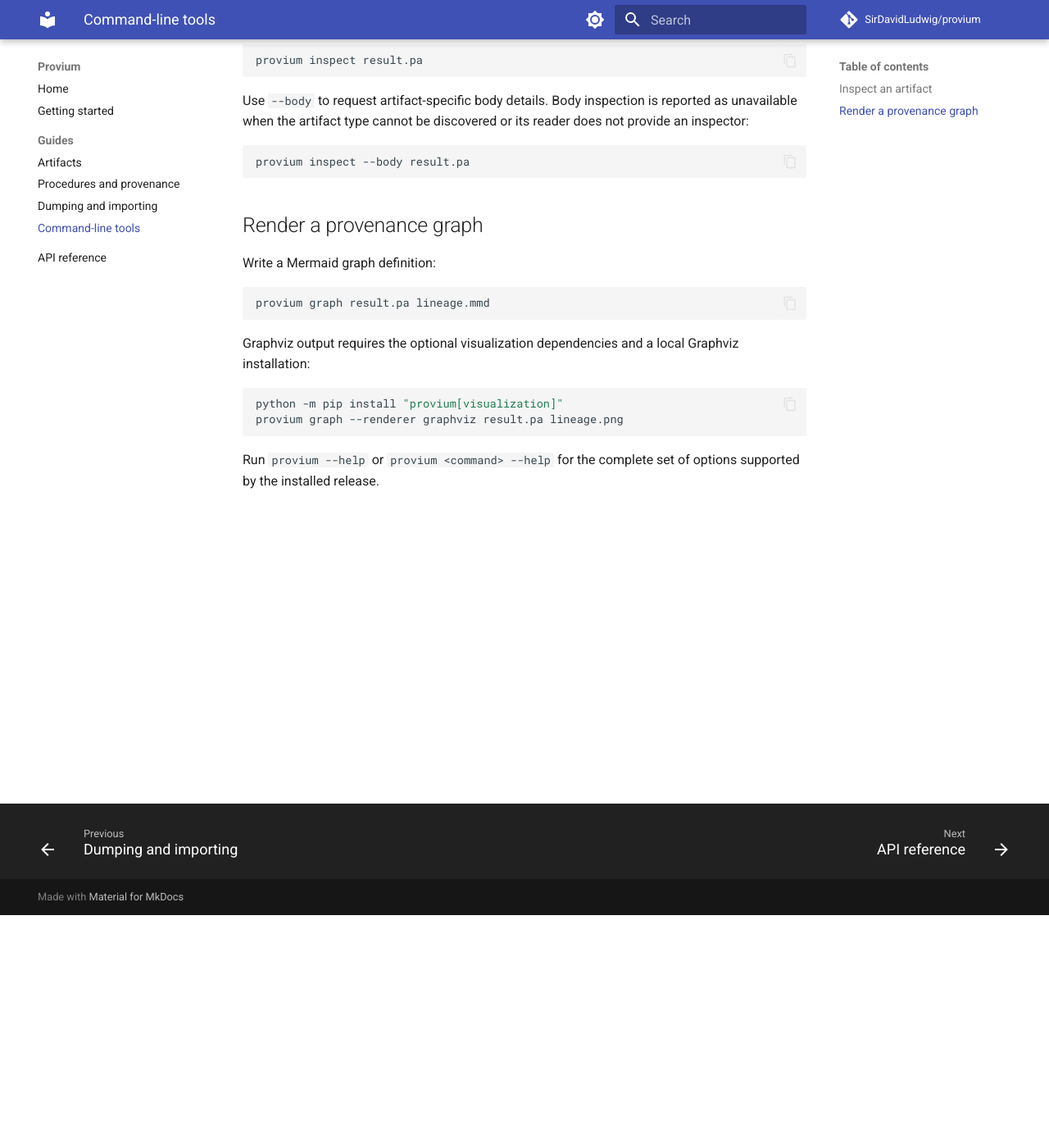
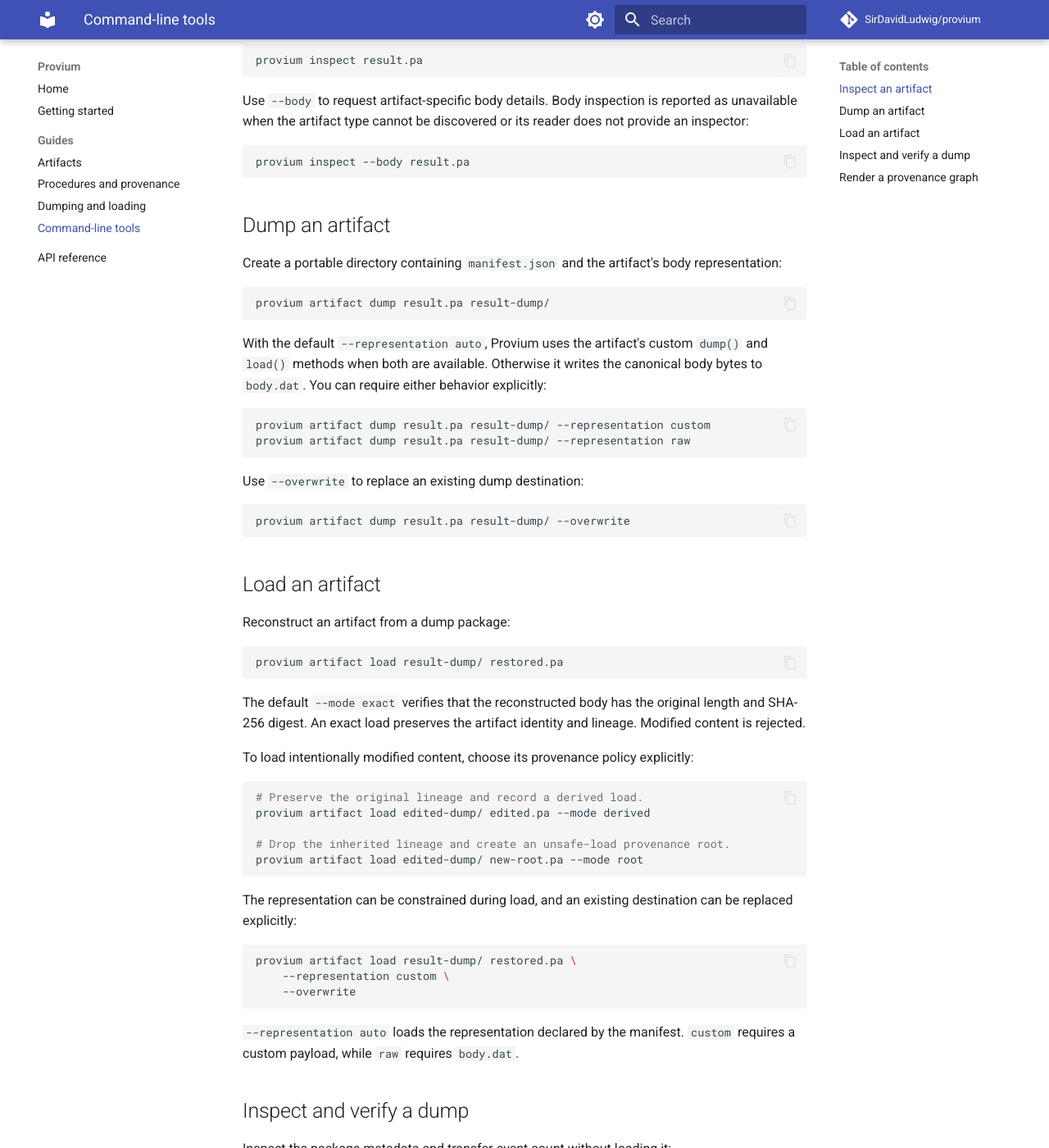
Before and after one commit to SirDavidLudwig/provium, an MkDocs documentation site: the page built from docs/guides/cli.md, in a window 1280 px wide and 1400 px high, scrolled down 284 px. Shown: the whole window at 82% size. Built offline with MkDocs 1.6.1 and Material for MkDocs 9.7.7, drawn with Linux system fonts in a browser that asks for light colours; comment, search, counter and statistics services are not loaded; some of the changed text lies outside the part shown.

Commit message:
Use dump/load consistently.

````diff
--- a/docs/guides/cli.md
+++ b/docs/guides/cli.md
@@ -18,6 +18,83 @@ reader does not provide an inspector:
 provium inspect --body result.pa
 ```
 
+## Dump an artifact
+
+Create a portable directory containing `manifest.json` and the artifact's body
+representation:
+
+```bash
+provium artifact dump result.pa result-dump/
+```
+
+With the default `--representation auto`, Provium uses the artifact's custom
+`dump()` and `load()` methods when both are available. Otherwise it writes the
+canonical body bytes to `body.dat`. You can require either behavior explicitly:
+
+```bash
+provium artifact dump result.pa result-dump/ --representation custom
+provium artifact dump result.pa result-dump/ --representation raw
+```
+
+Use `--overwrite` to replace an existing dump destination:
+
+```bash
+provium artifact dump result.pa result-dump/ --overwrite
+```
+
+## Load an artifact
+
+Reconstruct an artifact from a dump package:
+
+```bash
+provium artifact load result-dump/ restored.pa
+```
+
+The default `--mode exact` verifies that the reconstructed body has the original
+length and SHA-256 digest. An exact load preserves the artifact identity and
+lineage. Modified content is rejected.
+
+To load intentionally modified content, choose its provenance policy explicitly:
+
+```bash
+# Preserve the original lineage and record a derived load.
+provium artifact load edited-dump/ edited.pa --mode derived
+
+# Drop the inherited lineage and create an unsafe-load provenance root.
+provium artifact load edited-dump/ new-root.pa --mode root
+```
+
+The representation can be constrained during load, and an existing destination
+can be replaced explicitly:
+
+```bash
+provium artifact load result-dump/ restored.pa \
+    --representation custom \
+    --overwrite
+```
+
+`--representation auto` loads the representation declared by the manifest.
+`custom` requires a custom payload, while `raw` requires `body.dat`.
+
+## Inspect and verify a dump
+
+Inspect the package metadata and transfer-event count without loading it:
+
+```bash
+provium artifact inspect-dump result-dump/
+```
+
+Verify the manifest inventory, safe relative paths, file sizes, and SHA-256
+digests:
+
+```bash
+provium artifact verify-dump result-dump/
+```
+
+Verification exits with a nonzero status and prints each detected error to standard
+error when the package is invalid. See [Dumping and importing](transfers.md) for
+the package model and Python API.
+
 ## Render a provenance graph
 
 Write a Mermaid graph definition:
--- a/mkdocs.yml
+++ b/mkdocs.yml
@@ -32,7 +32,7 @@ nav:
   - Guides:
       - Artifacts: guides/artifacts.md
       - Procedures and provenance: guides/procedures.md
-      - Dumping and importing: guides/transfers.md
+      - Dumping and loading: guides/transfers.md
       - Command-line tools: guides/cli.md
   - API reference: reference/api.md
 
````
Also changed, not shown: docs/guides/transfers.md (+12 -12 lines), src/provium/__init__.py (+4 -4 lines), 6 other files.
